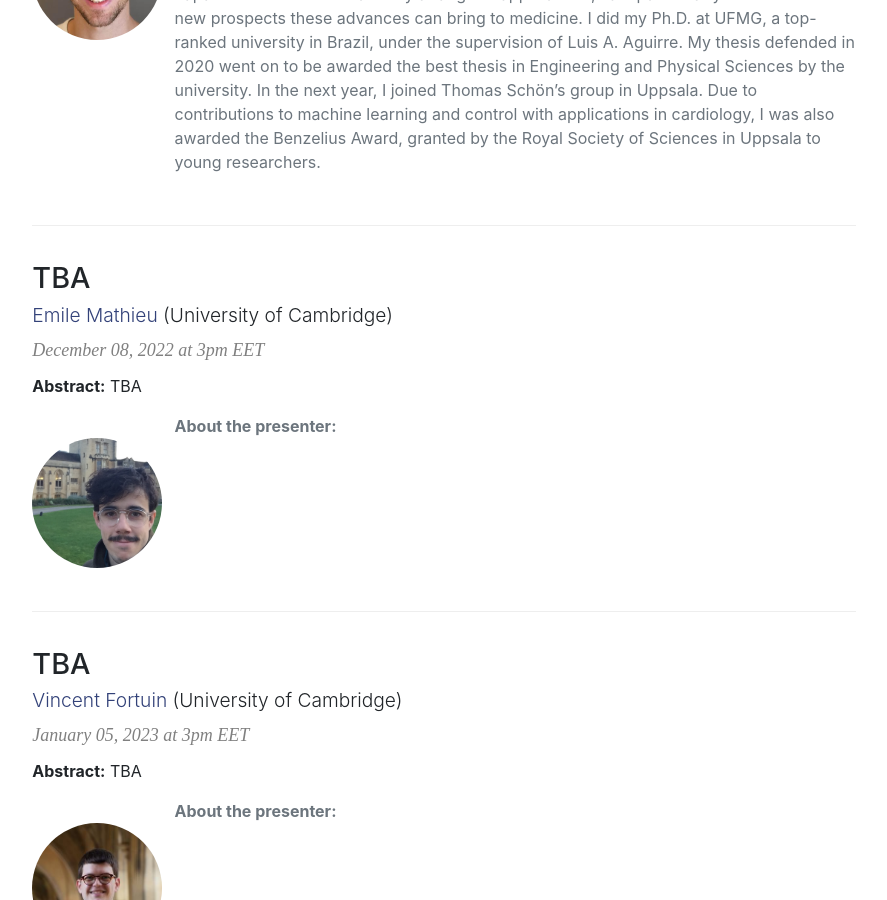
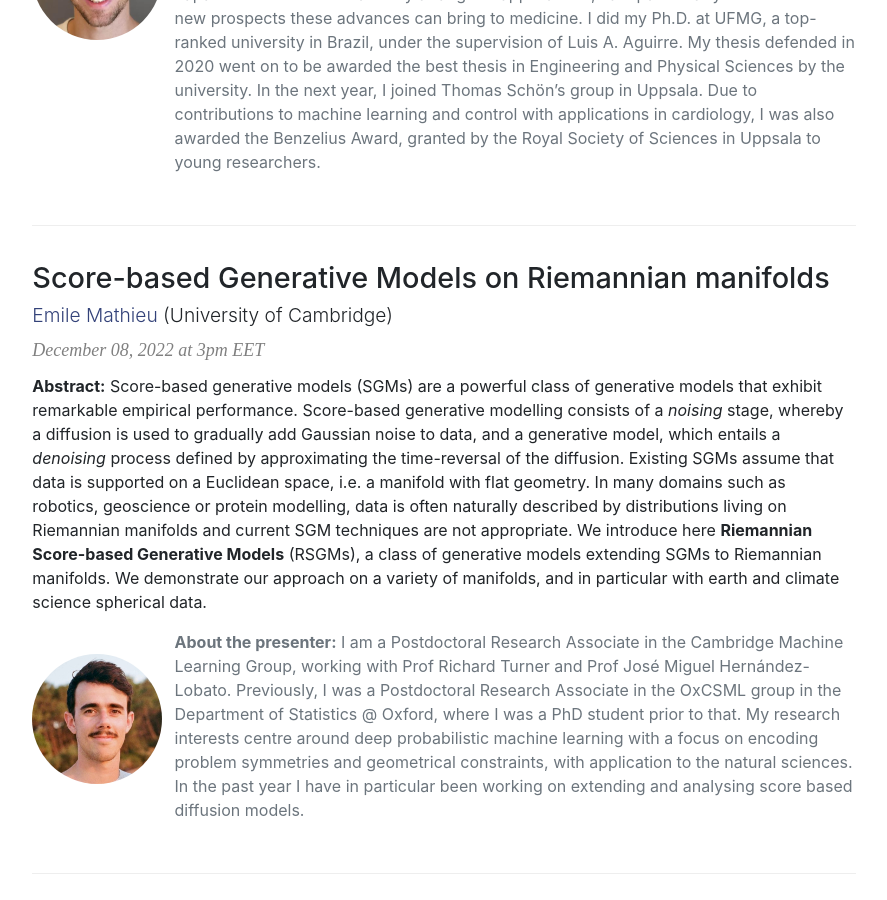
Before and after one commit to AaltoML/apml, a Jekyll site: the page built from index.html, in a window 1280 px wide and 900 px high, scrolled down 2354 px. Shown: the whole window, without its empty margins (196-1083 px from the left). Built offline with Jekyll 4.4.1, drawn with Linux system fonts in a browser that asks for light colours.

Commit message:
Updated talk details

```diff
--- a/_data/talks.yml
+++ b/_data/talks.yml
@@ -197,13 +197,13 @@
   photo: antonio_horta_ribeiro
 
 - date: December 08, 2022 at 3pm EET
-  title: "TBA"
+  title: "Score-based Generative Models on Riemannian manifolds"
   presenter: "Emile Mathieu"
   url: https://emilemathieu.fr
   affiliation: "University of Cambridge"
-  abstract: "TBA"
-  biography: ""
-  photo: emile_mathieu
+  abstract: "Score-based generative models (SGMs) are a powerful class of generative models that exhibit remarkable empirical performance. Score-based generative modelling consists of a *noising* stage, whereby a diffusion is used to gradually add Gaussian noise to data, and a generative model, which entails a *denoising* process defined by approximating the time-reversal of the diffusion. Existing SGMs assume that data is supported on a Euclidean space, i.e. a manifold with flat geometry.  In many domains such as robotics, geoscience or protein modelling,  data is often naturally described by distributions living on Riemannian manifolds and current SGM techniques are not appropriate. We introduce here **Riemannian Score-based Generative Models** (RSGMs), a class of generative models extending SGMs to Riemannian manifolds. We demonstrate our approach on a variety of manifolds, and in particular with earth and climate science spherical data."
+  biography: "I am a Postdoctoral Research Associate in the Cambridge Machine Learning Group, working with Prof Richard Turner and Prof José Miguel Hernández-Lobato. Previously, I was a Postdoctoral Research Associate in the OxCSML group in the Department of Statistics @ Oxford, where I was a PhD student prior to that. My research interests centre around deep probabilistic machine learning with a focus on encoding problem symmetries and geometrical constraints, with application to the natural sciences. In the past year I have in particular been working on extending and analysing score based diffusion models."
+  photo: emile_mathieu_2
 
 - date: January 05, 2023 at 3pm EET
   title: "TBA"
```
Also changed, not shown: assets/speakers/emile_mathieu_2.jpg (added).
